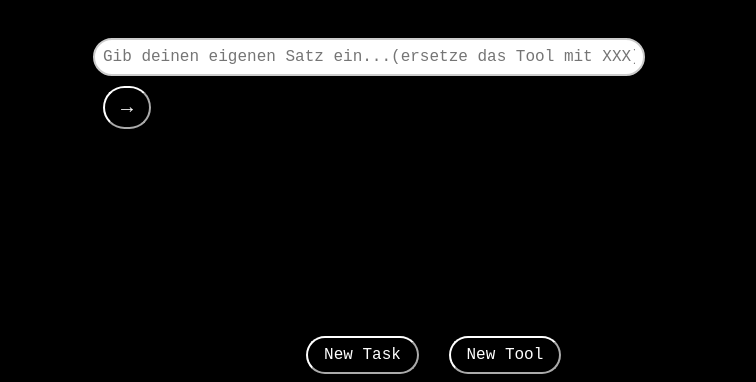
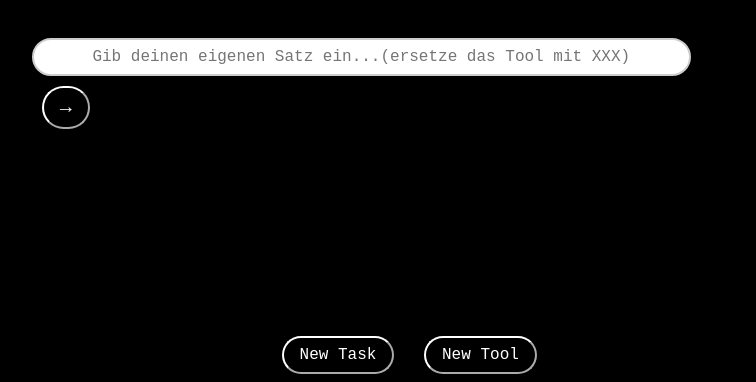
Before and after one commit to CarlaDey/CIAO-ADOBE, a plain HTML site: page index.html in a window 1280 px wide. Shown: the top 382 px of the page, without its empty margins (246-1002 px from the left). Drawn offline with Linux system fonts and the light colour scheme; no server answers.

Commit message:
Update style.css

```diff
--- a/style.css
+++ b/style.css
@@ -21,7 +21,7 @@ h2, h3 {
 
 #controls {
     margin-top: 10%;
-    margin-left: 42%;
+    margin-left: 40%;
     margin-bottom: 20px;
 }
 
@@ -58,7 +58,7 @@ button:hover {
 
 .input {
     margin: auto;
-  width: 50%;
+  width: 60%;
   padding: 10px;
   padding-right: 0px;
 }
```
